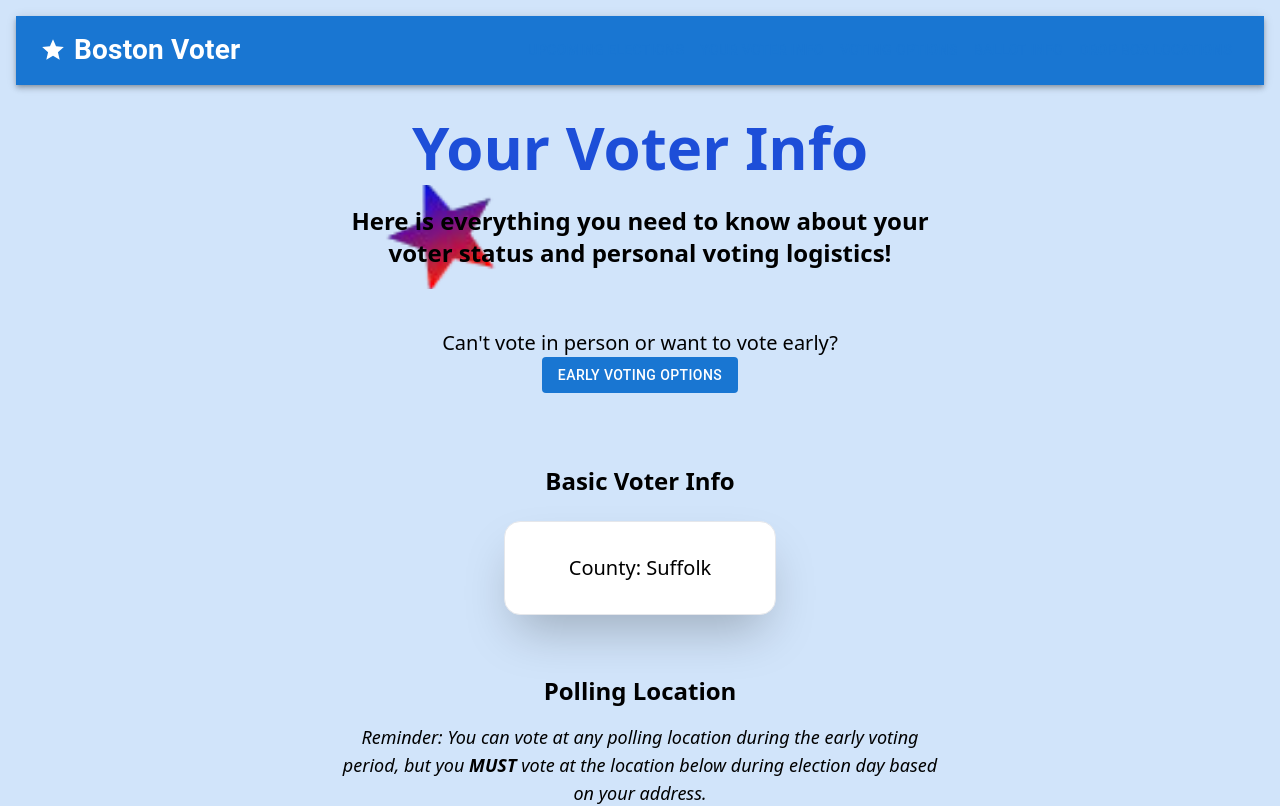
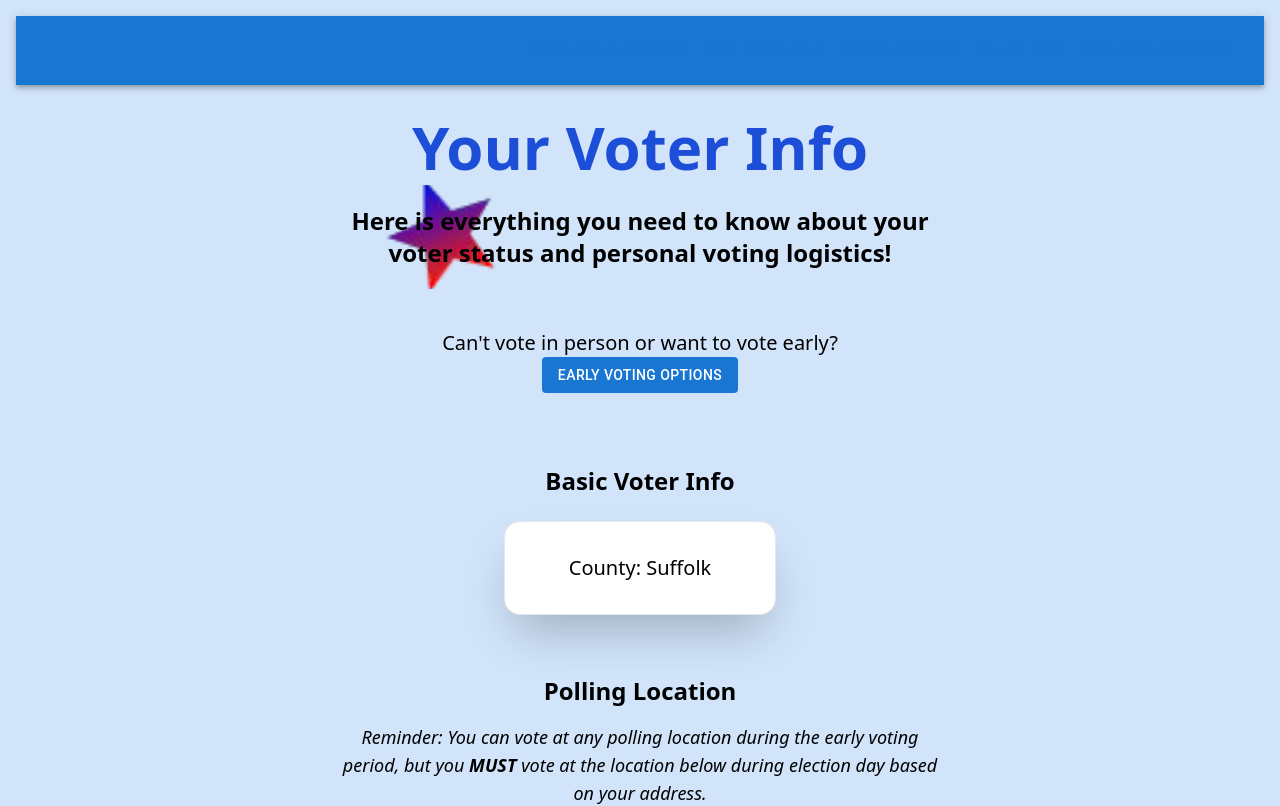
Before and after one commit to BU-Spark/pitne-voter-app, a Next.js app in the folder client/: page /voterInfo in a window 1280 px wide. Shown: the top 806 px of the page. Built offline with nearby package versions, Linux system fonts and the light colour scheme.

Commit message:
Applied sliding to star and logo and changed color

```diff
--- a/client/src/components/nav/NavBar.tsx
+++ b/client/src/components/nav/NavBar.tsx
@@ -9,6 +9,18 @@ import MenuIcon from '@mui/icons-material/Menu';
 import StarIcon from '@mui/icons-material/Star';
 import { useRouter } from 'next/navigation';
 import { useActivePage } from '@/contexts/ActivePageContext';
+import { keyframes } from '@mui/system';
+
+const slideIn = keyframes`
+  from {
+    transform: translateX(-100%);
+    opacity: 0;
+  }
+  to {
+    transform: translateX(0);
+    opacity: 1;
+  }
+`;
 
 const pages = ['Upcoming Elections', 'Your Voter Info', 'Voting Options', 'Ballot Info', 'Drop Box Locations'];
 const links: Record<string, string> = {
@@ -47,7 +59,7 @@ function NavBar() {
       <Container maxWidth="xl">
         <Toolbar disableGutters>
           {/* BELOW IS FOR STANDARD NAVBAR */}
-          <StarIcon sx={{ display: { xs: 'none', md: 'none', lg: 'flex' }, mr: 1, fontSize: '26px' }} /> {/* REPLACE WITH STAR LOGO */}
+          <StarIcon sx={{ display: { xs: 'none', md: 'none', lg: 'flex' }, mr: 1, fontSize: '26px', color: '#204cdc', animation: `${slideIn} 1s ease-out` }} /> {/* REPLACE WITH STAR LOGO */}
           <Typography
             variant="h6"
             noWrap
@@ -57,8 +69,9 @@ function NavBar() {
               display: { xs: 'none', md: 'none', lg: 'flex' },
               fontWeight: 700,
               fontSize: '28px',
-              color: 'inherit',
+              color: '#204cdc',
               textDecoration: 'none',
+              animation: `${slideIn} 1s ease-out`,
             }}
             onClick={() => {
               setActivePage('Upcoming Elections');
```
